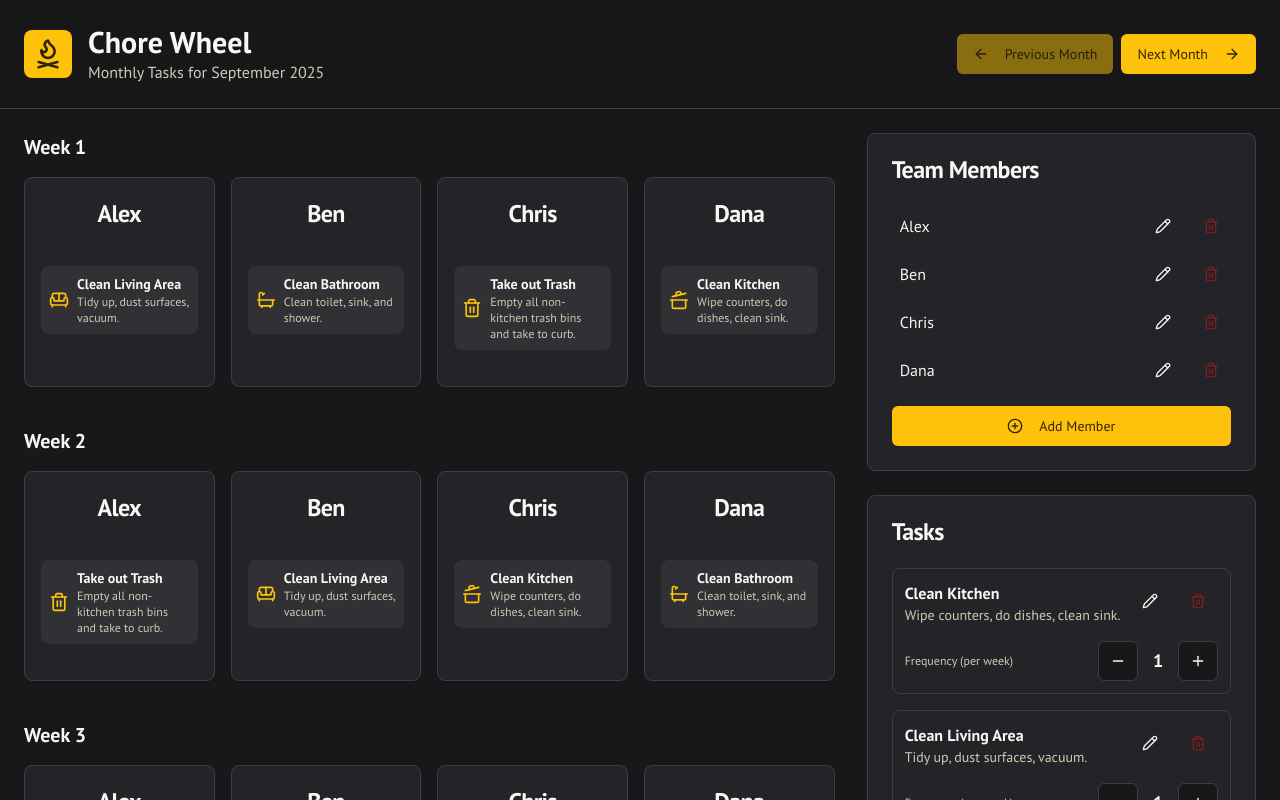
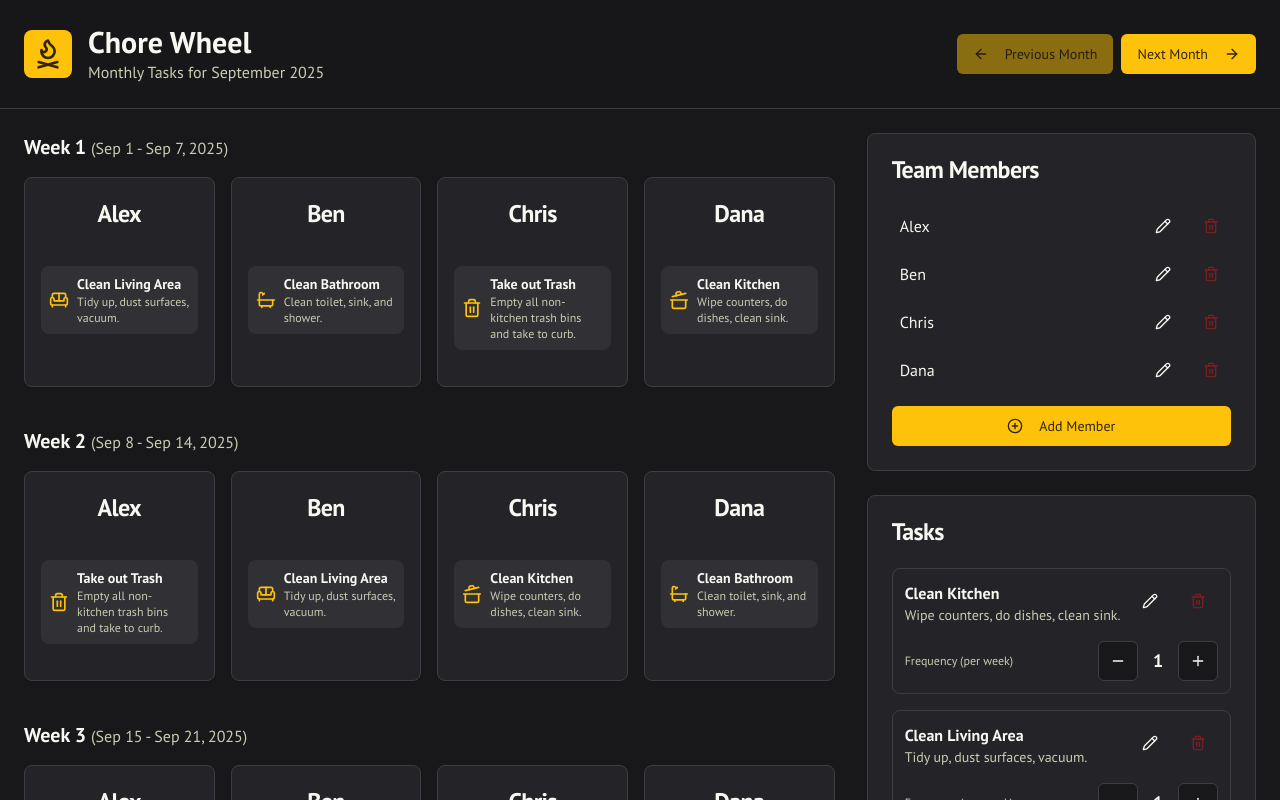
Before and after one commit to saipreetham99/Chore-Wheel, a Next.js app: page / in a window 1280 px wide. Shown: the top 800 px of the page. Built offline with nearby package versions, Linux system fonts and the light colour scheme.

Commit message:
next to each week, write which date range that week is talking about, so

```diff
--- a/src/components/monthly-calendar-view.tsx
+++ b/src/components/monthly-calendar-view.tsx
@@ -7,6 +7,7 @@ import { Card, CardContent, CardHeader, CardTitle, CardDescription } from "./ui/
 import { Icon } from "./icon";
 import { shuffle } from "@/lib/utils";
 import { ScrollArea, ScrollBar } from "./ui/scroll-area";
+import { format, startOfWeek, addDays, getDate, getMonth, getYear } from 'date-fns';
 
 type MonthlyCalendarViewProps = {
   chores: Record<string, Chore>;
@@ -21,6 +22,14 @@ export function MonthlyCalendarView({
   teamMembers,
   monthOffset,
 }: MonthlyCalendarViewProps) {
+
+  const firstDayOfMonth = useMemo(() => {
+    const d = new Date();
+    d.setDate(1); // Avoid issues with months that have fewer days
+    d.setMonth(d.getMonth() + monthOffset);
+    return d;
+  }, [monthOffset]);
+
   const monthlySchedule = useMemo(() => {
     if (!teamMembers.length || !Object.keys(chores).length) return [];
 
@@ -60,12 +69,24 @@ export function MonthlyCalendarView({
     return schedule;
   }, [chores, teamMembers, monthOffset]);
 
+  const getWeekDateRange = (weekIndex: number) => {
+    const weekStart = addDays(firstDayOfMonth, weekIndex * 7);
+    const weekEnd = addDays(weekStart, 6);
+
+    const startFormat = getMonth(weekStart) === getMonth(weekEnd) ? 'MMM d' : 'MMM d';
+    const endFormat = 'MMM d, yyyy';
+
+    return `${format(weekStart, startFormat)} - ${format(weekEnd, endFormat)}`;
+  };
+
   return (
     <div className="space-y-8">
       <div className="space-y-10">
         {monthlySchedule.map((week, weekIndex) => (
             <div key={weekIndex} className="space-y-4">
-                <h3 className="text-xl font-semibold">Week {weekIndex + 1}</h3>
+                <h3 className="text-xl font-semibold">
+                  Week {weekIndex + 1} <span className="text-base font-normal text-muted-foreground">({getWeekDateRange(weekIndex)})</span>
+                </h3>
                 <div className="grid grid-cols-1 md:grid-cols-2 lg:grid-cols-4 gap-4">
                     {teamMembers.map((member, memberIndex) => {
                         const assignedTasks = week[memberIndex] || [];
```
